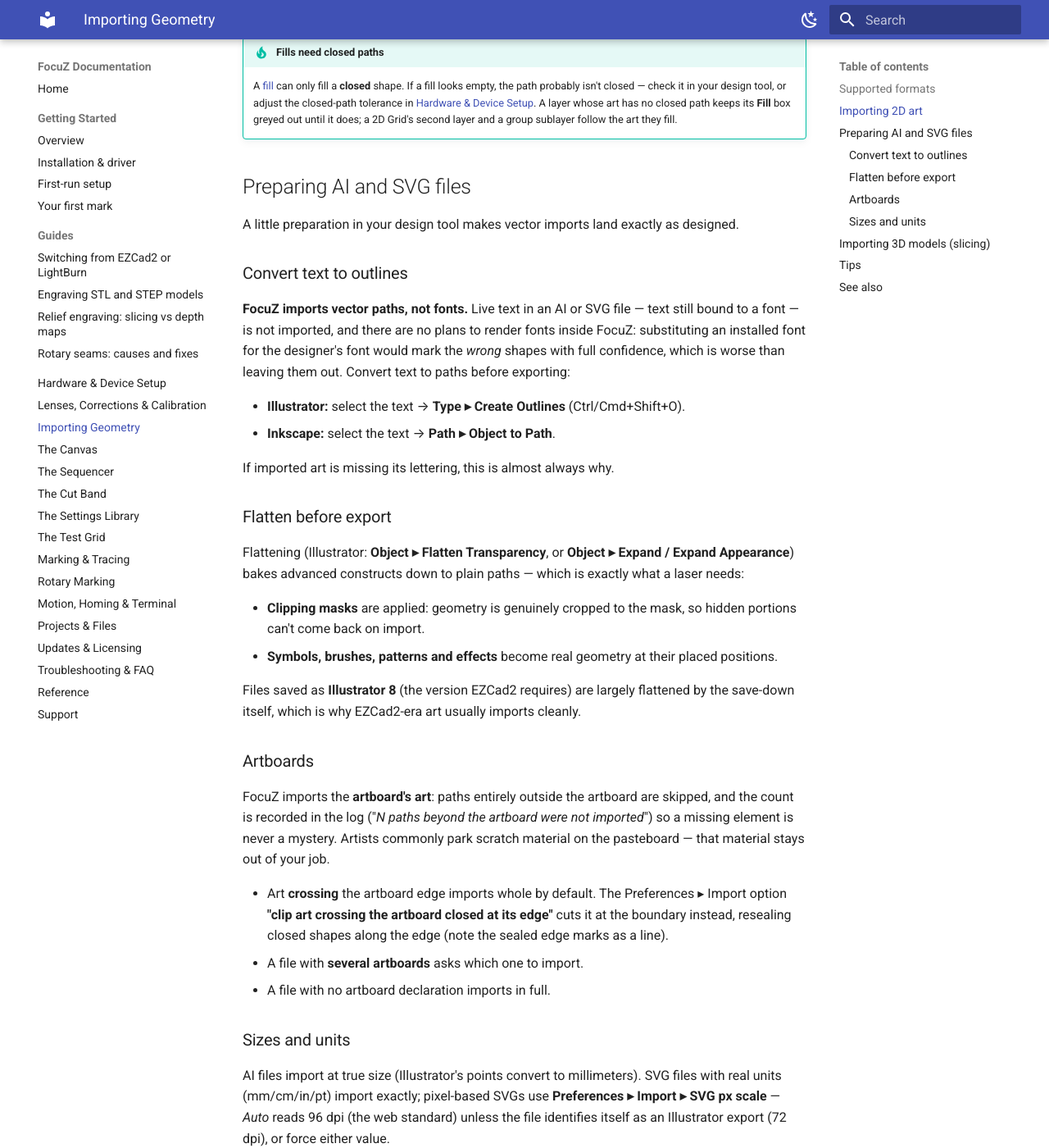
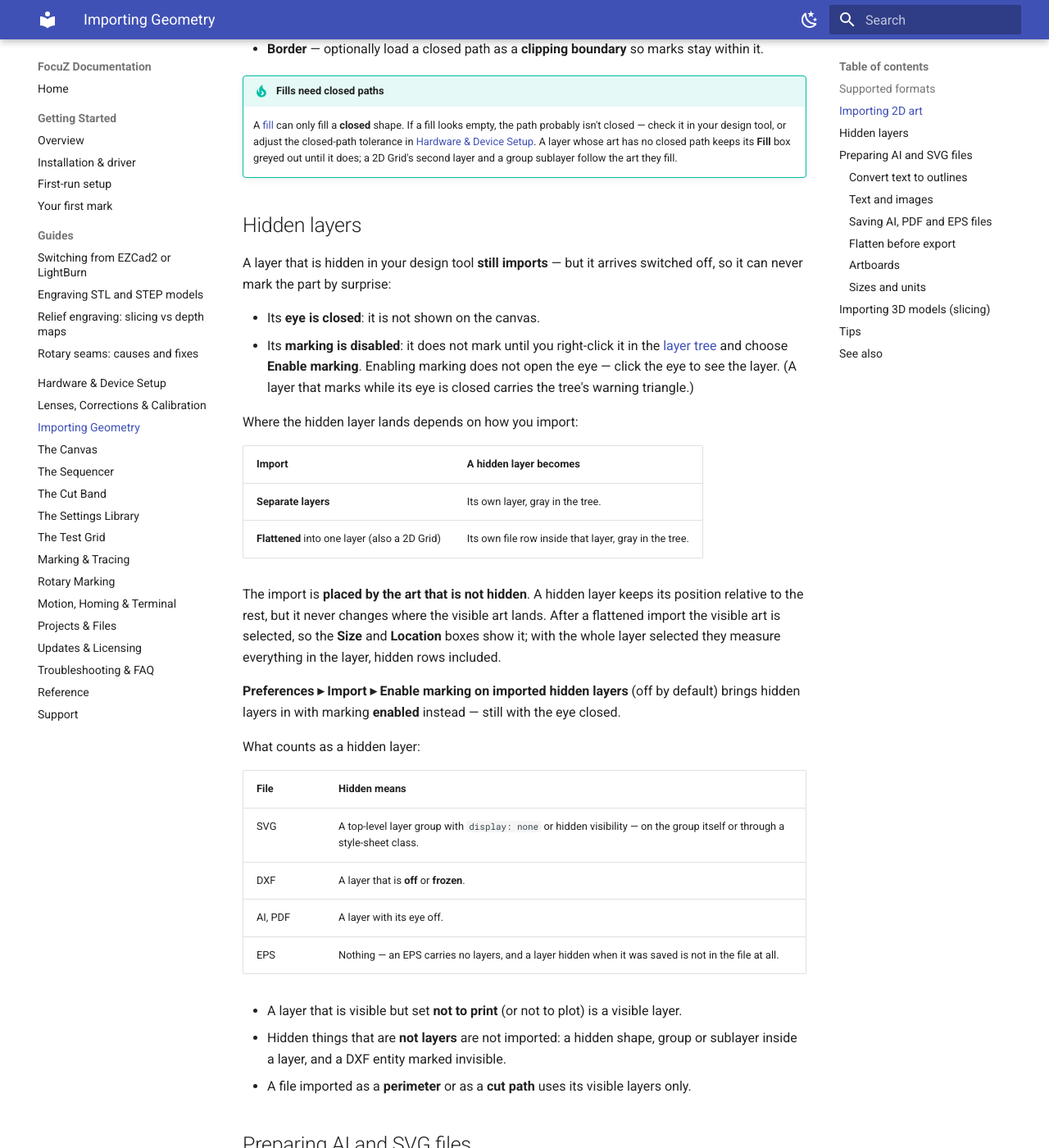
Before and after one commit to Lokahi-Shop/focuz-docs, an MkDocs documentation site: the page built from docs/importing.md, in a window 1280 px wide and 1400 px high, scrolled down 1087 px. Shown: the whole window at 82% size. Built offline with MkDocs 1.6.1 and Material for MkDocs 9.7.7, drawn with Linux system fonts in a browser that asks for light colours; some of the changed text lies outside the part shown.

Commit message:
Importing: hidden layers, AI / PDF / EPS saves, text and image notice (#82)
* Importing: hidden layers, AI / PDF / EPS saves, text and image notice

- Hidden layers now import, switched off (eye closed, marking disabled);
  new Preferences option to bring them in with marking enabled.
- AI and PDF files import with their layers; notes on save options
  (PDF-compatible, compression, colour profile), Illustrator 8 and EPS.
- Text and placed images are called out at import.
- Artboard rule applies to AI / PDF files; formats table lists EPS and PDF.

Co-Authored-By: Claude Fable 5.1 <noreply@anthropic.com>

* Importing: what Size / Location show after a flattened import

Co-Authored-By: Claude Opus 5.5 <noreply@anthropic.com>

* Sequencer: where an imported perimeter lands

Co-Authored-By: Claude Fable 5.1 <noreply@anthropic.com>

* Sequencer: where an imported cut path lands

Co-Authored-By: Claude Opus 5.5 <noreply@anthropic.com>

* Hull follows the models that mark; remove the drag-and-drop line

FocuZ has no drag-and-drop import.

Co-Authored-By: Claude Opus 5.5 <noreply@anthropic.com>

---------

Co-authored-by: Lokahi-Shop <djbfunk@gmail.com>
Co-authored-by: Claude Fable 5.1 <noreply@anthropic.com>

```diff
--- a/docs/importing.md
+++ b/docs/importing.md
@@ -6,10 +6,12 @@ FocuZ imports both 2D art and full 3D models. 3D models are sliced into layers f
 
 | Kind | Formats | Notes |
 |---|---|---|
-| 2D vector | **SVG, DXF, AI** | Lines/curves to mark or fill. |
+| 2D vector | **SVG, DXF, AI, EPS, PDF** | Lines/curves to mark or fill. |
 | 3D solid | **STEP / STP** | True solids (via the built-in 3D engine). Imports at the model's exact size; curves come in to within 0.01 mm. |
 | 3D mesh | **STL, OBJ, 3MF** | Triangle meshes. |
-| Images | common raster formats | For reference/placement. |
+
+Text and placed images inside a 2D file are not imported — see
+[Text and images](#text-and-images).
 
 A layer takes the files that match its action: 2D actions import 2D art, 3D actions (3D Slice, 3D Cut, 3D Shadow)
 import 3D models. Picking the other kind (for example with **All Files** in the file dialog) shows a message and
@@ -25,6 +27,8 @@ Add a **2D Import** action (or drag a file onto the canvas) and choose your file
   Pick **which layers** come in: all are selected at first; click picks one, `Ctrl`+click toggles,
   `Shift`+click picks a range, `Ctrl+A` picks all. Picked **separate** layers still land where they sit in the
   whole file — as if every layer came in and you deleted the rest.
+  A layer that is hidden in the file is listed as ***Name* (hidden)** — it imports with the rest, switched off
+  (see [Hidden layers](#hidden-layers)). Art that sits in none of the file's layers is listed as **(no layer)**.
 - **Registration point** — choose the reference point used to position the art (a 9-point grid for 2D).
 - **Position / Size / Rotation** — place and scale the art on the [canvas](canvas.md); link or unlink X/Y
   scaling.
@@ -35,6 +39,45 @@ Add a **2D Import** action (or drag a file onto the canvas) and choose your file
     probably isn't closed — check it in your design tool, or adjust the closed-path tolerance in
     [Hardware & Device Setup](hardware-setup.md). A layer whose art has no closed path keeps its **Fill**
     box greyed out until it does; a 2D Grid's second layer and a group sublayer follow the art they fill.
+
+## Hidden layers
+
+A layer that is hidden in your design tool **still imports** — but it arrives switched off, so it can never
+mark the part by surprise:
+
+- Its **eye is closed**: it is not shown on the canvas.
+- Its **marking is disabled**: it does not mark until you right-click it in the
+  [layer tree](canvas.md#the-layer-tree) and choose **Enable marking**. Enabling marking does not open the eye —
+  click the eye to see the layer. (A layer that marks while its eye is closed carries the tree's warning triangle.)
+
+Where the hidden layer lands depends on how you import:
+
+| Import | A hidden layer becomes |
+|---|---|
+| **Separate layers** | Its own layer, gray in the tree. |
+| **Flattened** into one layer (also a 2D Grid) | Its own file row inside that layer, gray in the tree. |
+
+The import is **placed by the art that is not hidden**. A hidden layer keeps its position relative to the rest,
+but it never changes where the visible art lands. After a flattened import the visible art is selected, so the
+**Size** and **Location** boxes show it; with the whole layer selected they measure everything in the layer,
+hidden rows included.
+
+**Preferences ▸ Import ▸ Enable marking on imported hidden layers** (off by default) brings hidden layers in
+with marking **enabled** instead — still with the eye closed.
+
+What counts as a hidden layer:
+
+| File | Hidden means |
+|---|---|
+| SVG | A top-level layer group with `display: none` or hidden visibility — on the group itself or through a style-sheet class. |
+| DXF | A layer that is **off** or **frozen**. |
+| AI, PDF | A layer with its eye off. |
+| EPS | Nothing — an EPS carries no layers, and a layer hidden when it was saved is not in the file at all. |
+
+- A layer that is visible but set **not to print** (or not to plot) is a visible layer.
+- Hidden things that are **not layers** are not imported: a hidden shape, group or sublayer inside a layer, and a
+  DXF entity marked invisible.
+- A file imported as a **perimeter** or as a **cut path** uses its visible layers only.
 
 ## Preparing AI and SVG files
 
@@ -52,6 +95,23 @@ is worse than leaving them out. Convert text to paths before exporting:
 
 If imported art is missing its lettering, this is almost always why.
 
+### Text and images
+
+When a file holds text, FocuZ says so as it imports: **Continue** brings in the rest of the art, **Cancel**
+imports nothing so you can convert the text first. Placed images are called out the same way — images are not
+imported. If the file holds nothing else, the message says that too. The log records how many text objects and
+images were left out.
+
+### Saving AI, PDF and EPS files
+
+- **AI and PDF** — FocuZ reads the art from the file's page, with its layers. Save with **Create PDF Compatible
+  File** turned on (Illustrator's default): a file saved without it holds no readable art, and FocuZ tells you to
+  save it again. **Use Compression** and **Embed ICC Profiles** can be on or off.
+- **Illustrator 8** files import with their layers.
+- **EPS** files import as one flat set of art.
+- A shape that has both a fill and a stroke imports as **one** object.
+- A password-protected PDF cannot be read.
+
 ### Flatten before export
 
 Flattening (Illustrator: **Object ▸ Flatten Transparency**, or **Object ▸ Expand / Expand
@@ -67,8 +127,8 @@ save-down itself, which is why EZCad2-era art usually imports cleanly.
 
 ### Artboards
 
-FocuZ imports the **artboard's art**: paths entirely outside the artboard are skipped, and the
-count is recorded in the log ("*N paths beyond the artboard were not imported*") so a missing
+From an **AI or PDF** file FocuZ imports the **artboard's art**: paths entirely outside the artboard are
+skipped, and the count is recorded in the log ("*N paths beyond the artboard were not imported*") so a missing
 element is never a mystery. Artists commonly park scratch material on the pasteboard — that
 material stays out of your job.
 
@@ -76,7 +136,7 @@ material stays out of your job.
   **"clip art crossing the artboard closed at its edge"** cuts it at the boundary instead,
   resealing closed shapes along the edge (note the sealed edge marks as a line).
 - A file with **several artboards** asks which one to import.
-- A file with no artboard declaration imports in full.
+- **Illustrator 8** files and **EPS** files carry no artboard FocuZ can use — all of their art imports.
 
 ### Sizes and units
 
```
Also changed, not shown: other parts of docs/importing.md (+1 -5 lines), docs/projects-files.md (+3 -0 lines), docs/sequencer.md (+7 -3 lines).
